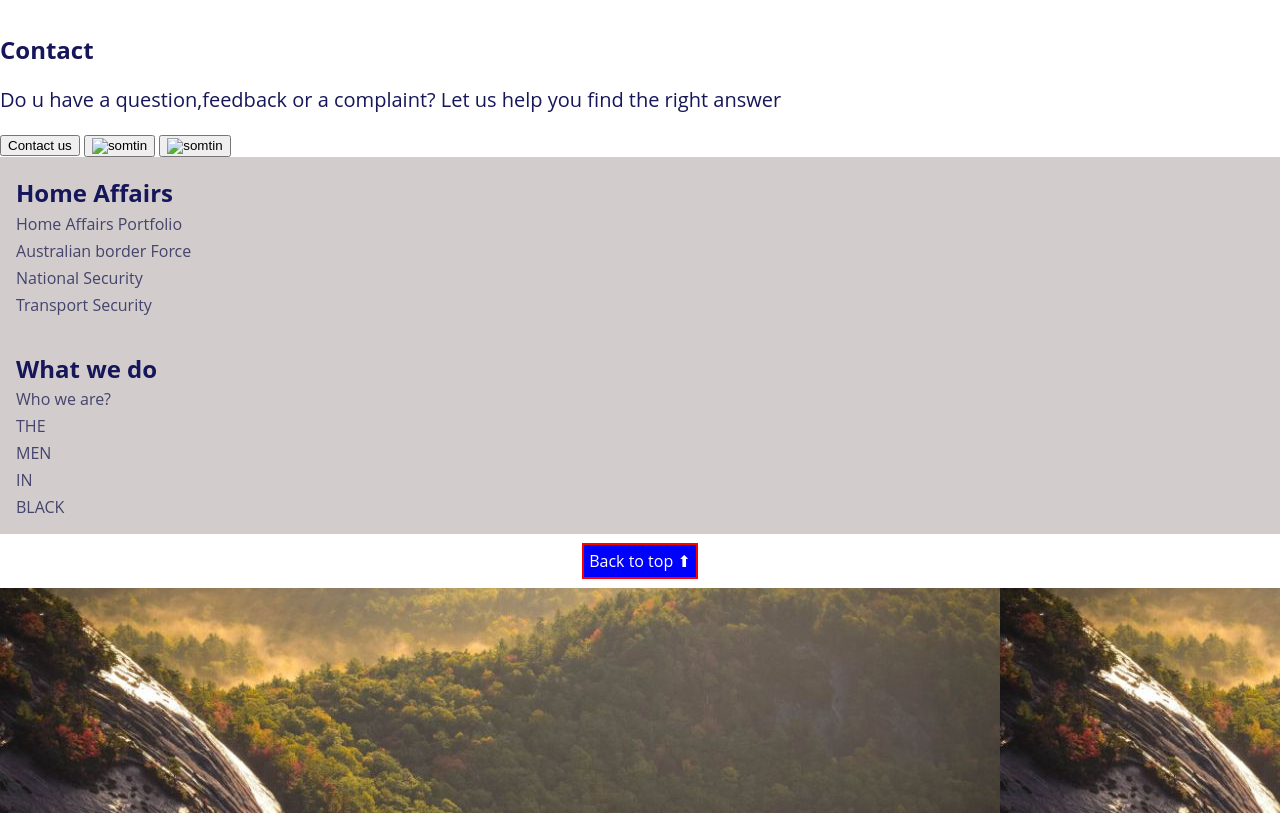
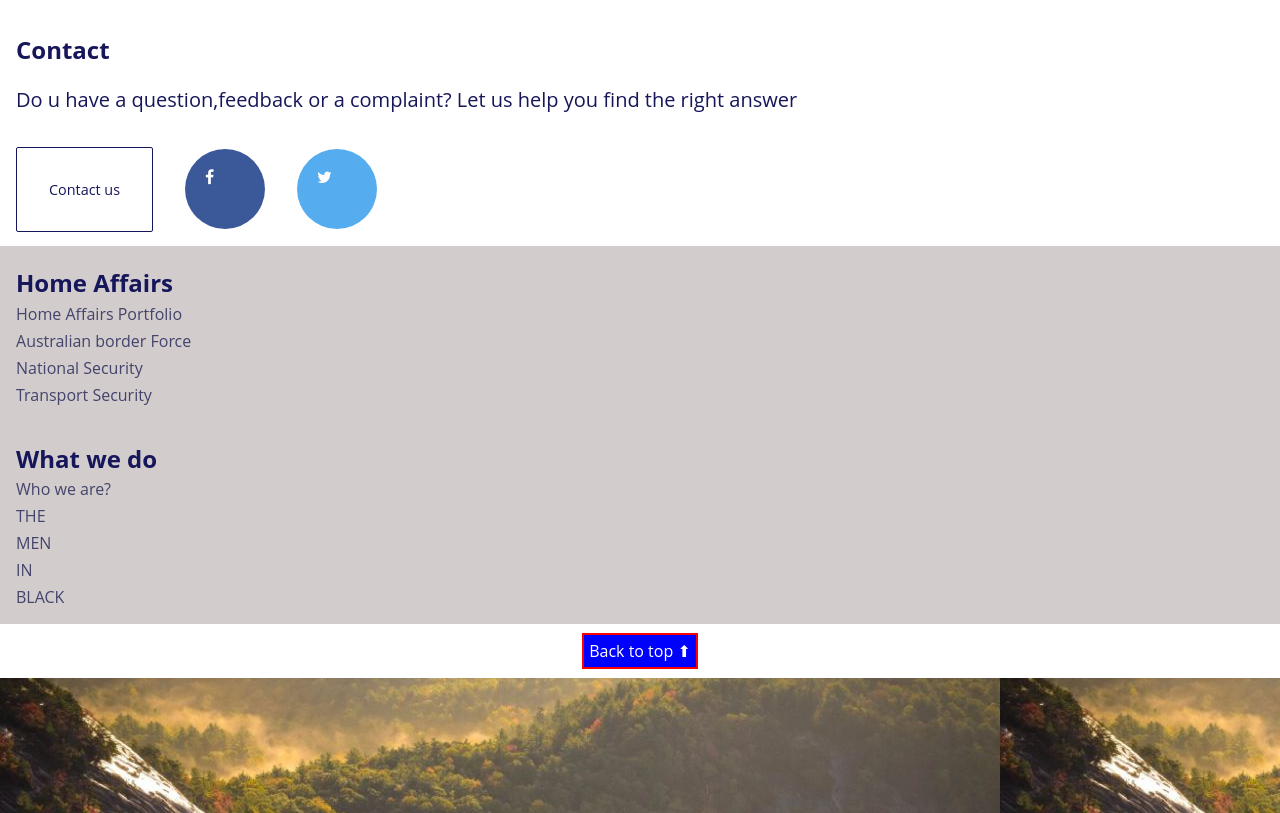
Before and after one commit to SsempogoEzra/AU_site, a plain HTML site: page index.html in a window 1280 px wide. Shown: the part 4870-5683 px from the top of the page. Drawn offline with Linux system fonts and the light colour scheme.

Commit message:
social buttons

```diff
--- a/index.html
+++ b/index.html
@@ -4,6 +4,7 @@
     <meta charset="UTF-8">
     <meta name="viewport" content="width=device-width, initial-scale=1.0">
     <link rel="stylesheet" href="style.css">
+    <link rel="stylesheet" href="https://cdnjs.cloudflare.com/ajax/libs/font-awesome/4.7.0/css/font-awesome.min.css"
     <script src="Javascript.js"></script>
     <title>AU_site</title>
 </head>
@@ -140,9 +141,12 @@
             <h2>Contact</h2>
             <p>Do u have a question,feedback or a complaint? Let us help you find the right answer</p>
             <div class="btns">
-                <button>Contact us</button>
-                <button><img src='#'alt='somtin'></button>
-                <button><img src='#'alt='somtin'></button>
+                <span>
+                <p id="contact-us">Contact us</p>
+                <a href="#" class="fa fa-facebook"></a>
+                <a href="#" class="fa fa-twitter"></a>
+
+                </span>
             </div>
         </div>
 
--- a/style.css
+++ b/style.css
@@ -239,12 +239,50 @@ body{
 /*end-of-Agencies*/
 
 /*contuct-us*/
+.contact{
+    margin-inline:1rem;
+}
 .contact h2{
     color:rgb(22, 22, 90);
 }
 .contact p{
     color:rgb(22, 22, 90);
     font-size:20px;
+}
+
+.contact .btns span{
+    display: flex;
+    gap:2rem;
+}
+#contact-us{
+    border:1px solid rgb(22, 22, 90);
+    border-radius:2px;
+    font-size:90%;
+    padding-inline:2rem;
+    padding-block:2rem;
+}
+
+.fa{
+    padding: 20px;
+    font-size: 30px;
+    width:40px;
+    height:40px;
+    align-self:center;
+    text-decoration:none;
+    border-radius:50%;
+}
+.fa:hover{
+    opacity:0.7
+}
+/*faceBook*/
+.fa-facebook{
+    background:#3B5998;
+    color:white;
+}
+/*Twitter*/
+.fa-twitter{
+    background: #55acee;
+    color:white;
 }
 
 /*end-contact-us*/
```
